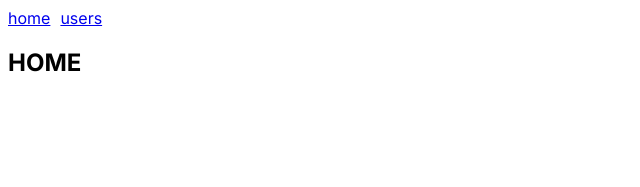
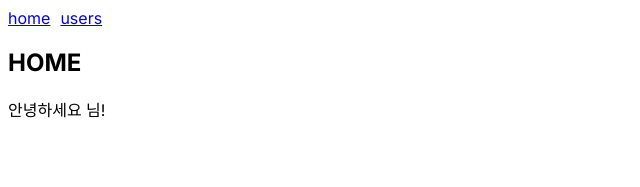
Before and after one commit to aptakqmf12/makgeolli_world, a Next.js app in the folder front/: page / in a window 1280 px wide. Shown: the top 187 px of the page, without its empty margins (0-640 px from the left). Built offline with nearby package versions, Linux system fonts and the light colour scheme.

Commit message:
style 옵션추가

```diff
--- a/front/src/api/index.ts
+++ b/front/src/api/index.ts
@@ -41,3 +41,7 @@ export const updateUser = async ({
   const body = { id, name, old };
   return await axios.put(`${BASE_URL}/users/update`, body);
 };
+
+export const requestLogin = async (id: string, pw: string) => {
+  return await axios.post(`${BASE_URL}/requestLogin`, { id, pw });
+};
--- a/front/src/app/layout.tsx
+++ b/front/src/app/layout.tsx
@@ -1,5 +1,6 @@
 import Header from "@/component/header";
 import { Inter } from "next/font/google";
+import StyledComponentsRegistry from "./register";
 
 const inter = Inter({ subsets: ["latin"] });
 
@@ -17,7 +18,7 @@ export default function RootLayout({
     <html lang="en">
       <body className={inter.className}>
         <Header />
-        {children}
+        <StyledComponentsRegistry>{children}</StyledComponentsRegistry>
       </body>
     </html>
   );
--- a/front/src/app/page.tsx
+++ b/front/src/app/page.tsx
@@ -1,11 +1,20 @@
 "use client";
-
+import { useState, useEffect } from "react";
 import Link from "next/link";
 
 export default function Home() {
+  const [name, setName] = useState("");
+
+  useEffect(() => {
+    setName(localStorage.getItem("name") || "");
+  }, []);
+
   return (
     <>
       <h2>HOME</h2>
+      <div>
+        <p>안녕하세요 {name}님!</p>
+      </div>
     </>
   );
 }
--- /dev/null
+++ b/front/src/app/register.tsx
@@ -0,0 +1,29 @@
+"use client";
+
+import React, { useState } from "react";
+import { useServerInsertedHTML } from "next/navigation";
+import { ServerStyleSheet, StyleSheetManager } from "styled-components";
+
+export default function StyledComponentsRegistry({
+  children,
+}: {
+  children: React.ReactNode;
+}) {
+  // Only create stylesheet once with lazy initial state
+  // x-ref: https://reactjs.org/docs/hooks-reference.html#lazy-initial-state
+  const [styledComponentsStyleSheet] = useState(() => new ServerStyleSheet());
+
+  useServerInsertedHTML(() => {
+    const styles = styledComponentsStyleSheet.getStyleElement();
+    styledComponentsStyleSheet.instance.clearTag();
+    return <>{styles}</>;
+  });
+
+  if (typeof window !== "undefined") return <>{children}</>;
+
+  return (
+    <StyleSheetManager sheet={styledComponentsStyleSheet.instance}>
+      {children}
+    </StyleSheetManager>
+  );
+}
```
